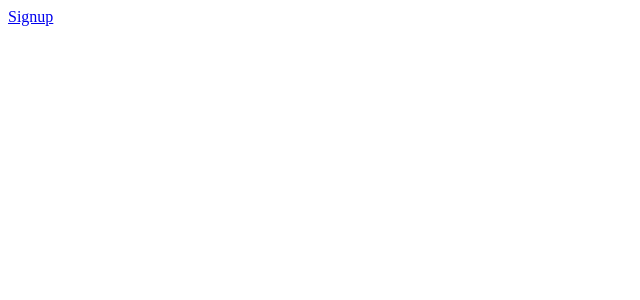
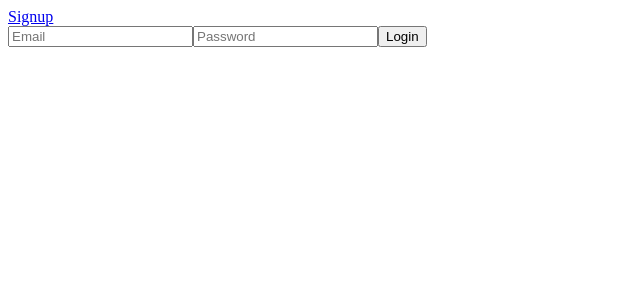
Before and after one commit to bpagador/terrible-movies-fe, a React app: page /login in a window 1280 px wide. Shown: the top 300 px of the page, without its empty margins (0-640 px from the left). Built offline with nearby package versions, Linux system fonts and the light colour scheme.

Commit message:
able to login in user successfully

```diff
--- a/src/components/App/App.jsx
+++ b/src/components/App/App.jsx
@@ -6,6 +6,7 @@ import {
 } from 'react-router-dom';
 import Signup from '../auth/Signup';
 import Header from '../header/Header';
+import Login from '../auth/Login';
 // import MoviesList from '../movies/MoviesList';
 
 
@@ -15,6 +16,7 @@ export default function App() {
       <Header />
       <Switch>
         <Route path="/signup" component={Signup} />
+        <Route path="/login" component={Login} />
       </Switch>
     </Router>
 
--- /dev/null
+++ b/src/components/auth/Login.jsx
@@ -0,0 +1,45 @@
+import React, { useState } from 'react';
+import { useLogin } from '../../hooks/AuthContext';
+
+const Login = () => {
+  const [email, setEmail] = useState('');
+  const [password, setPassword] = useState('');
+  const login = useLogin();
+
+  const handleChange = ({ target }) => {
+    if(target.name === 'email') setEmail(target.value);
+    if(target.name === 'password') setPassword (target.value);
+  };
+
+  const handleSubmit = event => {
+    event.preventDefault();
+    login(email, password);
+  };
+
+  return (
+    <>
+      <form onSubmit={handleSubmit}>
+        <input
+          type="email"
+          name="email"
+          placeholder="Email"
+          value={email}
+          onChange={handleChange}
+        />
+        <input
+          type="password"
+          name="password"
+          placeholder="Password"
+          value={password}
+          onChange={handleChange}
+        />
+
+        <button>Login</button>
+
+      </form>
+    </>
+  );
+
+};
+
+export default Login;
```
